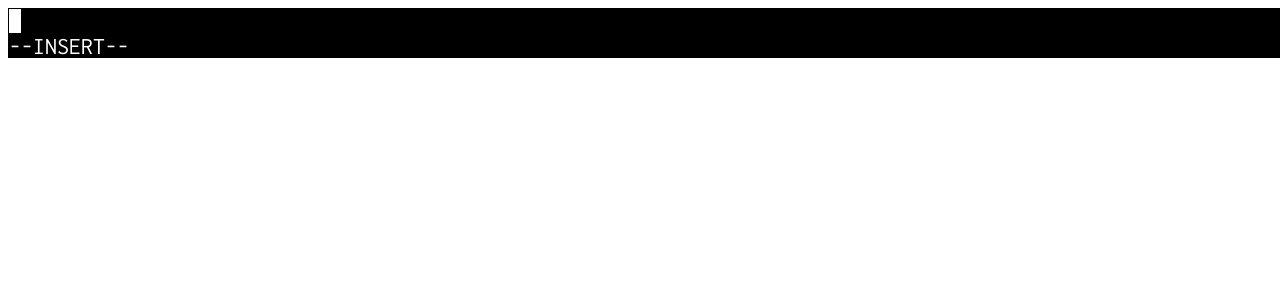
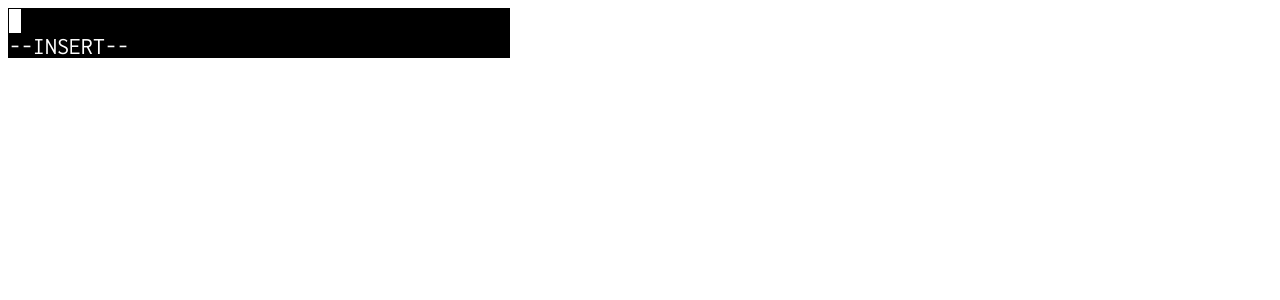
Before and after one commit to ok8omk/VimComponent, a React app: page / in a window 1280 px wide. Shown: the top 300 px of the page. Built offline with nearby package versions, Linux system fonts and the light colour scheme.

Commit message:
:heavy_plus_sign:Append configurable props

```diff
--- a/examples/src/index.tsx
+++ b/examples/src/index.tsx
@@ -2,4 +2,4 @@ import * as React from "react";
 import * as ReactDOM from "react-dom";
 import Vinput from "../../src";
 
-ReactDOM.render(<Vinput />, document.getElementById("root"));
+ReactDOM.render(<Vinput name={"email"} />, document.getElementById("root"));
--- a/src/Input.tsx
+++ b/src/Input.tsx
@@ -1,7 +1,7 @@
 import * as React from "react";
 import styled from "@emotion/styled";
 
-type Type = {
+type ValueWithCursorProps = {
   value: string;
   cursorIndex: number;
 };
@@ -9,7 +9,6 @@ type Type = {
 const Wrapper = styled.div`
   width: 100%;
   height: 1em;
-  font-size: 24px;
 `;
 
 const Cursor = styled.span`
@@ -17,7 +16,10 @@ const Cursor = styled.span`
   color: #000;
 `;
 
-const ValueWithCursor: React.FC<Type> = ({ value, cursorIndex }) => {
+const ValueWithCursor: React.FC<ValueWithCursorProps> = ({
+  value,
+  cursorIndex
+}) => {
   if (value.length === 0) return <Cursor>&nbsp;</Cursor>;
   return (
     <>
@@ -41,10 +43,15 @@ const ValueWithCursor: React.FC<Type> = ({ value, cursorIndex }) => {
   );
 };
 
-export const Input: React.FC<Type> = ({ value, cursorIndex }) => {
+type Props = {
+  name: string;
+} & ValueWithCursorProps;
+
+export const Input: React.FC<Props> = ({ name, value, cursorIndex }) => {
   return (
     <Wrapper>
       <ValueWithCursor value={value} cursorIndex={cursorIndex} />
+      <input type="hidden" name={name} value={value} />
     </Wrapper>
   );
 };
--- a/src/Status.tsx
+++ b/src/Status.tsx
@@ -10,9 +10,7 @@ type StatusType = {
 
 const StyledWrapper = styled.div`
   height: 1em;
-  font-size: 24px;
   color: #fff;
-  font-family: "Inconsolata", monospace;
   caret-color: #fff;
   background-color: #000;
 `;
--- a/src/index.tsx
+++ b/src/index.tsx
@@ -4,19 +4,45 @@ import { Input } from "./Input";
 import { Status } from "./Status";
 import useVi from "./useVi";
 
+type StyledProps = {
+  width?: number;
+  fontSize?: number;
+  fontFamilies?: Array<string>;
+};
+
 const Container = styled.div`
   border: solid 1px #000;
-  font-size: 24px;
-  width: 100vw;
+  font-size: ${(props: StyledProps) => props.fontSize}px;
+  width: ${(props: StyledProps) => props.width}px;
   height: 2em;
   display: inline-flex;
   flex-direction: column;
-  font-family: "Inconsolata", monospace;
+  font-family: ${(props: StyledProps) =>
+    props.fontFamilies.map((fontFamily, index) => {
+      return index === props.fontFamilies.length - 1
+        ? `"${fontFamily}"`
+        : `"${fontFamily}", `;
+    })};
   background-color: #000;
   color: #fff;
 `;
 
-const Vinput: React.FC = () => {
+type Props = { name: string } & StyledProps;
+
+/**
+ * [Vinput]
+ * @param  {string} [name]                         Input name props.
+ * @param  {number} [width=500]                    Component width.
+ * @param  {number} [fontSize=24]                  Component font size.
+ * @param  {string} [fontFamilies=["Inconsolata"]] Component font families. monospace fonts are recommended.
+ */
+
+const Vinput: React.FC<Props> = ({
+  name,
+  width = 500,
+  fontSize = 24,
+  fontFamilies = ["Inconsolata"]
+}) => {
   const [state, dispatch] = useVi();
 
   const onKeyDown = (event: React.KeyboardEvent) => {
@@ -24,8 +50,14 @@ const Vinput: React.FC = () => {
   };
 
   return (
-    <Container tabIndex={0} onKeyDown={onKeyDown}>
-      <Input value={state.value} cursorIndex={state.cursorIndex} />
+    <Container
+      tabIndex={0}
+      onKeyDown={onKeyDown}
+      width={width}
+      fontSize={fontSize}
+      fontFamilies={fontFamilies}
+    >
+      <Input name={name} value={state.value} cursorIndex={state.cursorIndex} />
       <Status mode={state.mode} cursorIndex={state.cursorIndex} />
     </Container>
   );
```
Also changed, not shown: 1 other file (tests, documents, lock files or other folders).
